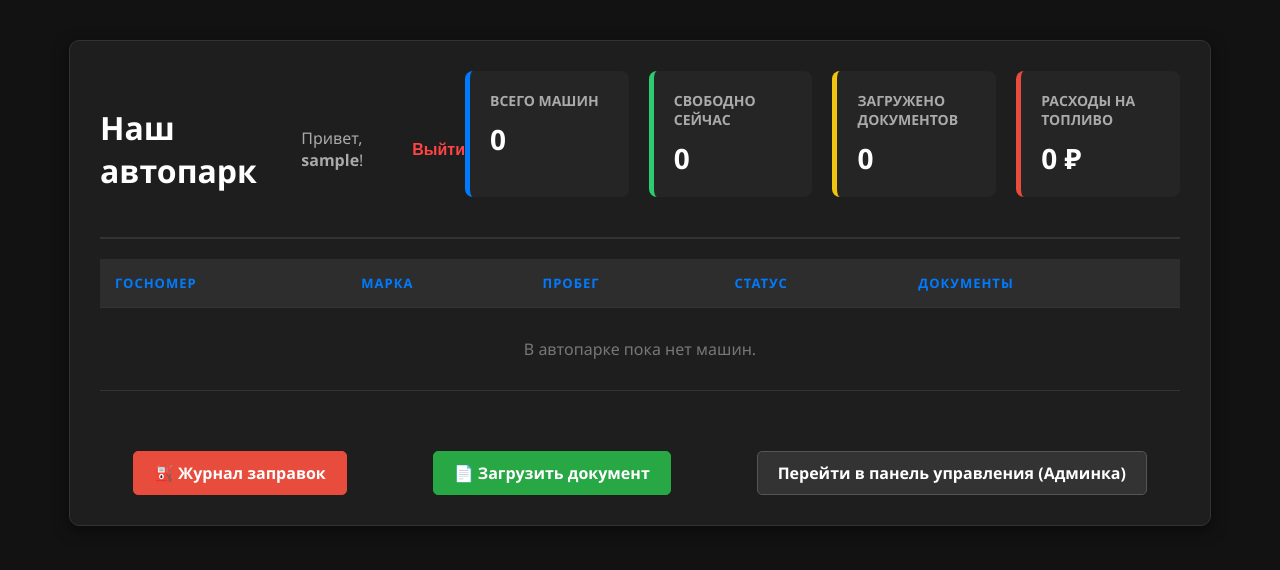
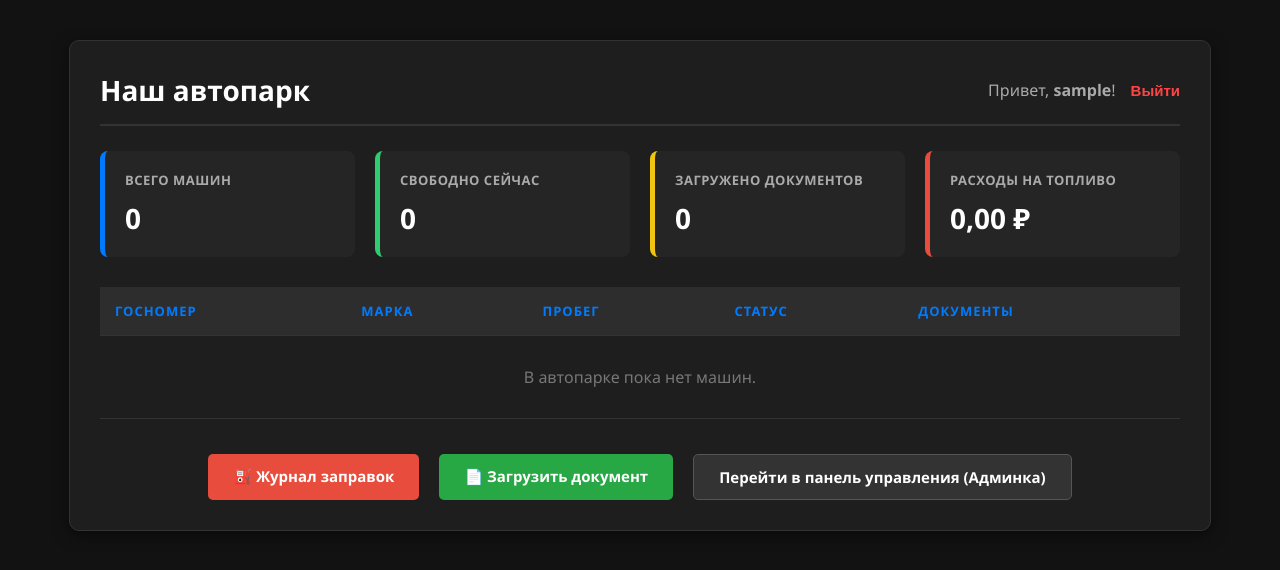
Before and after one commit to malhassik/Logistrim-CRM, a Django app: page / in a window 1280 px wide. Shown: the top 570 px of the page. Run offline with Django 5.2, Linux system fonts and the light colour scheme; the visitor is signed in with stand-in values (Sample User, id 1); data that the repository does not hold is empty.

Commit message:
add fuel form, fix layout, add humanize and format numbers

```diff
--- a/fleet/templates/fleet/truck_list.html
+++ b/fleet/templates/fleet/truck_list.html
@@ -1,3 +1,5 @@
+{% load humanize %}
+
 <!DOCTYPE html>
 <html lang="ru">
 
@@ -6,7 +8,6 @@
     <meta name="viewport" content="width=device-width, initial-scale=1.0">
     <title>Автопарк Логистрим</title>
     <style>
-        /* Базовые настройки в темных тонах */
         body {
             font-family: 'Segoe UI', Arial, sans-serif;
             background-color: #121212;
@@ -26,15 +27,62 @@
             box-shadow: 0 4px 15px rgba(0, 0, 0, 0.5);
         }
 
-        h1 {
-            color: #ffffff;
-            margin-top: 0;
-            margin-bottom: 20px;
+        /* Верхняя панель с заголовком и профилем */
+        .header {
+            display: flex;
+            justify-content: space-between;
+            align-items: center;
             border-bottom: 2px solid #333;
-            padding-bottom: 10px;
+            padding-bottom: 15px;
+            margin-bottom: 25px;
         }
 
-        /* Настройки таблицы */
+        .header h1 {
+            margin: 0;
+            color: #ffffff;
+            font-size: 28px;
+        }
+
+        .user-info {
+            display: flex;
+            align-items: center;
+            gap: 15px;
+            color: #aaa;
+        }
+
+        /* Карточки статистики */
+        .stats-container {
+            display: flex;
+            gap: 20px;
+            margin-bottom: 30px;
+            flex-wrap: wrap;
+        }
+
+        .stat-card {
+            flex: 1;
+            min-width: 200px;
+            background: #252525;
+            padding: 20px;
+            border-radius: 8px;
+            box-sizing: border-box;
+        }
+
+        .stat-card h3 {
+            margin: 0;
+            color: #aaa;
+            font-size: 13px;
+            text-transform: uppercase;
+            letter-spacing: 0.5px;
+        }
+
+        .stat-card p {
+            margin: 10px 0 0 0;
+            font-size: 28px;
+            font-weight: bold;
+            color: #fff;
+        }
+
+        /* Таблица */
         table {
             width: 100%;
             border-collapse: collapse;
@@ -51,7 +99,6 @@
         th {
             background-color: #2d2d2d;
             color: #007bff;
-            /* Синий цвет для заголовков */
             font-weight: bold;
             text-transform: uppercase;
             font-size: 13px;
@@ -60,45 +107,59 @@
 
         tr:hover {
             background-color: #252525;
-            /* Подсветка строки при наведении */
             transition: 0.2s;
         }
 
-        /* Красивые статусы */
+        /* Статусы */
         .status-available {
             color: #2ecc71;
             font-weight: bold;
         }
 
-        /* Зеленый */
         .status-busy {
             color: #f1c40f;
             font-weight: bold;
         }
 
-        /* Желтый */
+        /* Кнопки */
+        .actions-bar {
+            display: flex;
+            justify-content: center;
+            gap: 20px;
+            margin-top: 35px;
+            flex-wrap: wrap;
+        }
 
-        /* Кнопка админки */
-        .admin-btn {
-            display: block;
-            width: fit-content;
-            margin: 30px auto 0;
-            padding: 10px 20px;
-            background-color: #333;
+        .btn {
+            padding: 12px 25px;
             color: #fff;
             text-decoration: none;
             border-radius: 5px;
-            border: 1px solid #555;
+            font-weight: bold;
+            border: none;
+            cursor: pointer;
+            font-size: 15px;
             transition: 0.3s;
-            font-weight: bold;
+            display: inline-block;
         }
 
-        .admin-btn:hover {
-            background-color: #007bff;
-            border-color: #007bff;
+        .btn:hover {
+            opacity: 0.85;
         }
 
-        /* Стили для ссылок на документы */
+        .btn-doc {
+            background-color: #28a745;
+        }
+
+        .btn-fuel {
+            background-color: #e74c3c;
+        }
+
+        .btn-admin {
+            background-color: #333;
+            border: 1px solid #555;
+        }
+
         .doc-link {
             color: #007bff;
             text-decoration: none;
@@ -108,69 +169,55 @@
         }
 
         .doc-link:hover {
-            color: #4da3ff;
             text-decoration: underline;
+        }
+
+        /* Защита от переноса строк для переменных */
+        .nowrap {
+            white-space: nowrap;
         }
     </style>
 </head>
 
 <body>
     <div class="container">
-        <div
-            style="display: flex; justify-content: space-between; align-items: center; border-bottom: 2px solid #333; padding-bottom: 10px; margin-bottom: 20px;">
-            <h1 style="margin: 0; border: none; padding: 0;">Наш автопарк</h1>
-            <div style="display: flex; align-items: center;">
-                <span style="color: #aaa; margin-right: 15px;">Привет, <b>{{ user.username }}</b>!</span>
 
-                <!-- Форма для выхода (POST-запрос) -->
+        <!-- Шапка сайта -->
+        <div class="header">
+            <h1>Наш автопарк</h1>
+            <div class="user-info">
+                <span>Привет, <b class="nowrap">{{ user.username }}</b>!</span>
                 <form action="{% url 'logout' %}" method="POST" style="margin: 0;">
                     {% csrf_token %}
                     <button type="submit"
-                        style="background: none; border: none; color: #ff4444; text-decoration: none; font-weight: bold; cursor: pointer; font-size: 16px; padding: 0;">
+                        style="background: none; border: none; color: #ff4444; font-weight: bold; cursor: pointer; font-size: 15px; padding: 0;">
                         Выйти
                     </button>
                 </form>
             </div>
-            <!-- Блок статистики (Карточки) -->
-            <div class="stats-container" style="display: flex; gap: 20px; margin-bottom: 30px;">
+        </div>
 
-                <div class="stat-card"
-                    style="flex: 1; background: #252525; padding: 20px; border-radius: 8px; border-left: 5px solid #007bff;">
-                    <h3 style="margin: 0; color: #aaa; font-size: 14px; text-transform: uppercase;">Всего машин</h3>
-                    <p style="margin: 10px 0 0 0; font-size: 28px; font-weight: bold; color: #fff;">
-                        {{ total_trucks }}
-                    </p>
-                </div>
-
-                <div class="stat-card"
-                    style="flex: 1; background: #252525; padding: 20px; border-radius: 8px; border-left: 5px solid #2ecc71;">
-                    <h3 style="margin: 0; color: #aaa; font-size: 14px; text-transform: uppercase;">Свободно сейчас</h3>
-                    <p style="margin: 10px 0 0 0; font-size: 28px; font-weight: bold; color: #fff;">
-                        {{ free_trucks }}
-                    </p>
-                </div>
-
-                <div class="stat-card"
-                    style="flex: 1; background: #252525; padding: 20px; border-radius: 8px; border-left: 5px solid #f1c40f;">
-                    <h3 style="margin: 0; color: #aaa; font-size: 14px; text-transform: uppercase;">Загружено документов
-                    </h3>
-                    <p style="margin: 10px 0 0 0; font-size: 28px; font-weight: bold; color: #fff;">
-                        {{ total_documents }}
-                    </p>
-                </div>
-                <!-- Новая карточка -->
-                <div class="stat-card"
-                    style="flex: 1; background: #252525; padding: 20px; border-radius: 8px; border-left: 5px solid #e74c3c;">
-                    <h3 style="margin: 0; color: #aaa; font-size: 14px; text-transform: uppercase;">Расходы на топливо
-                    </h3>
-                    <!-- Убедись, что переменная на одной строке, без переносов! -->
-                    <p style="margin: 10px 0 0 0; font-size: 28px; font-weight: bold; color: #fff;">
-                        {{ fuel_expenses }} ₽
-                    </p>
-                </div>
+        <!-- Карточки со статистикой -->
+        <div class="stats-container">
+            <div class="stat-card" style="border-left: 5px solid #007bff;">
+                <h3>Всего машин</h3>
+                <p class="nowrap">{{ total_trucks }}</p>
+            </div>
+            <div class="stat-card" style="border-left: 5px solid #2ecc71;">
+                <h3>Свободно сейчас</h3>
+                <p class="nowrap">{{ free_trucks }}</p>
+            </div>
+            <div class="stat-card" style="border-left: 5px solid #f1c40f;">
+                <h3>Загружено документов</h3>
+                <p class="nowrap">{{ total_documents }}</p>
+            </div>
+            <div class="stat-card" style="border-left: 5px solid #e74c3c;">
+                <h3>Расходы на топливо</h3>
+                <p class="nowrap">{{ fuel_expenses|floatformat:2|intcomma }} ₽</p>
             </div>
         </div>
 
+        <!-- Таблица машин -->
         <table>
             <thead>
                 <tr>
@@ -178,28 +225,26 @@
                     <th>Марка</th>
                     <th>Пробег</th>
                     <th>Статус</th>
-                    <th>Документы</th> <!-- Новая колонка -->
+                    <th>Документы</th>
                 </tr>
             </thead>
             <tbody>
                 {% for truck in trucks %}
                 <tr>
-                    <td style="font-weight: bold; color: #fff;">{{ truck.plate_number }}</td>
+                    <td style="font-weight: bold; color: #fff;" class="nowrap">{{ truck.plate_number }}</td>
                     <td>{{ truck.brand }}</td>
-                    <td>{{ truck.mileage }} км</td>
+                    <td class="nowrap">{{ truck.mileage|intcomma }} км</td>
                     <td>
-                        <!-- Если машина занята - желтый цвет, если свободна - зеленый -->
-                        <span class="{% if truck.driver %}status-busy{% else %}status-available{% endif %}">
+                        <span class="{% if truck.driver %}status-busy{% else %}status-available{% endif %} nowrap">
                             {{ truck.status }}
                         </span>
-
-                        <!-- Если есть водитель - выводим его имя в скобках -->
                         {% if truck.driver %}
-                        <span style="color: #777; font-size: 14px;">(Водитель: {{ truck.driver.name }})</span>
+                        <span style="color: #777; font-size: 14px;" class="nowrap">
+                            (Водитель: {{ truck.driver.name }})
+                        </span>
                         {% endif %}
                     </td>
                     <td>
-                        <!-- truck.document_set.all выводит все документы, привязанные к этой машине -->
                         {% for doc in truck.document_set.all %}
                         <a href="{{ doc.file.url }}" target="_blank" class="doc-link">
                             📄 {{ doc.title }}
@@ -211,7 +256,6 @@
                 </tr>
                 {% empty %}
                 <tr>
-                    <!-- Обрати внимание: colspan теперь равен 5, так как колонок стало 5 -->
                     <td colspan="5" style="text-align: center; color: #777; padding: 30px;">
                         В автопарке пока нет машин.
                     </td>
@@ -219,18 +263,17 @@
                 {% endfor %}
             </tbody>
         </table>
-        <div style="display: flex; justify-content: center; gap: 20px; margin-top: 30px;">
 
-            <a href="{% url 'fuel_list' %}" class="admin-btn"
-                style="background-color: #e74c3c; border-color: #e74c3c;">⛽ Журнал заправок</a>
-
+        <!-- Кнопки управления -->
+        <div class="actions-bar">
             {% if user.is_superuser or "Бухгалтеры" in user.groups.all.0.name %}
-            <a href="{% url 'upload_document' %}" class="admin-btn"
-                style="background-color: #28a745; border-color: #28a745;">📄 Загрузить документ</a>
+            <a href="{% url 'fuel_list' %}" class="btn btn-fuel">⛽ Журнал заправок</a>
+            <a href="{% url 'upload_document' %}" class="btn btn-doc">📄 Загрузить документ</a>
             {% endif %}
 
-            <a href="/admin/" class="admin-btn">Перейти в панель управления (Админка)</a>
+            <a href="/admin/" class="btn btn-admin">Перейти в панель управления (Админка)</a>
         </div>
+
     </div>
 </body>
 
--- a/fleet/urls.py
+++ b/fleet/urls.py
@@ -12,4 +12,5 @@ urlpatterns = [
         name="login",
     ),
     path("logout/", auth_views.LogoutView.as_view(next_page="/login/"), name="logout"),
+    path("fuel/add/", views.add_fuel_records, name="add_fuel_record"),
 ]
--- a/fleet/views.py
+++ b/fleet/views.py
@@ -1,7 +1,7 @@
 from django.shortcuts import render, redirect
 from django.contrib.auth.decorators import login_required, user_passes_test
 from .models import Truck, Document, FuelRecord
-from .forms import DocumentForm
+from .forms import DocumentForm, FuelRecordForm
 from django.db.models import Sum
 
 
@@ -46,6 +46,22 @@ def upload_document(request):
     return render(request, "fleet/upload_document.html", {"form": form})
 
 
+@login_required
+@user_passes_test(is_accountant, login_url="/login/")
+def add_fuel_records(request):
+    if request.method == "POST":
+        form = FuelRecordForm(request.POST)
+        if form.is_valid():
+            form.save()
+            return redirect("fuel_list")
+    else:
+        form = FuelRecordForm()
+
+    return render(request, "fleet/fuel_form.html", {"form": form})
+
+
+@login_required
+@user_passes_test(is_accountant, login_url="/login/")
 def fuel_list(request):
     records = FuelRecord.objects.all().order_by("-id")
 
--- a/logistrim/settings.py
+++ b/logistrim/settings.py
@@ -38,6 +38,7 @@ INSTALLED_APPS = [
     "django.contrib.sessions",
     "django.contrib.messages",
     "django.contrib.staticfiles",
+    "django.contrib.humanize",
     "fleet",
 ]
 
@@ -104,7 +105,7 @@ AUTH_PASSWORD_VALIDATORS = [
 # Internationalization
 # https://docs.djangoproject.com/en/6.1/topics/i18n/
 
-LANGUAGE_CODE = "en-us"
+LANGUAGE_CODE = "ru-ru"
 
 TIME_ZONE = "UTC"
 
@@ -112,6 +113,9 @@ USE_I18N = True
 
 USE_TZ = True
 
+USE_THOUSAND_SEPARATOR = True
+
+USE_L10N = True
 
 # Static files (CSS, JavaScript, Images)
 # https://docs.djangoproject.com/en/6.1/howto/static-files/
```
Also changed, not shown: fleet/forms.py (+25 -1 lines), fleet/templates/fleet/fuel_form.html (added, +105 -0 lines), fleet/templates/fleet/fuel_list.html (+9 -1 lines).
